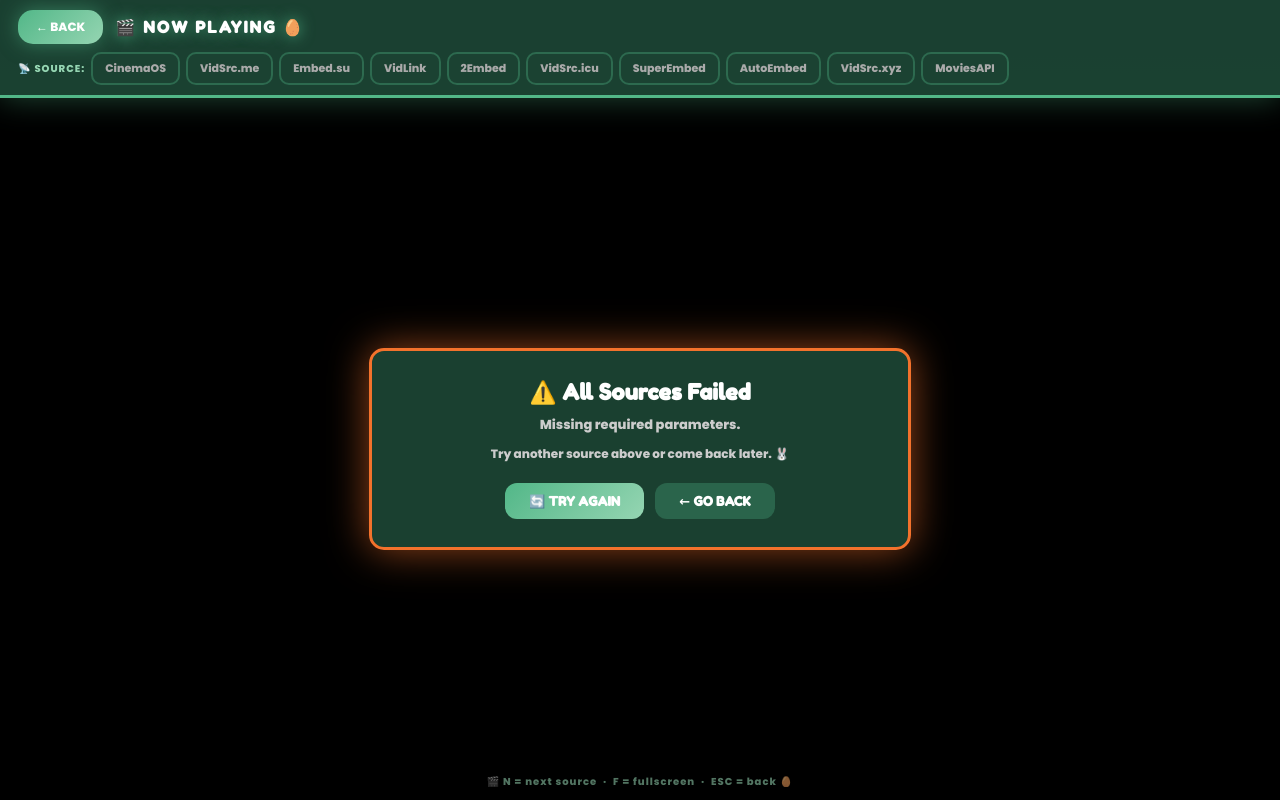
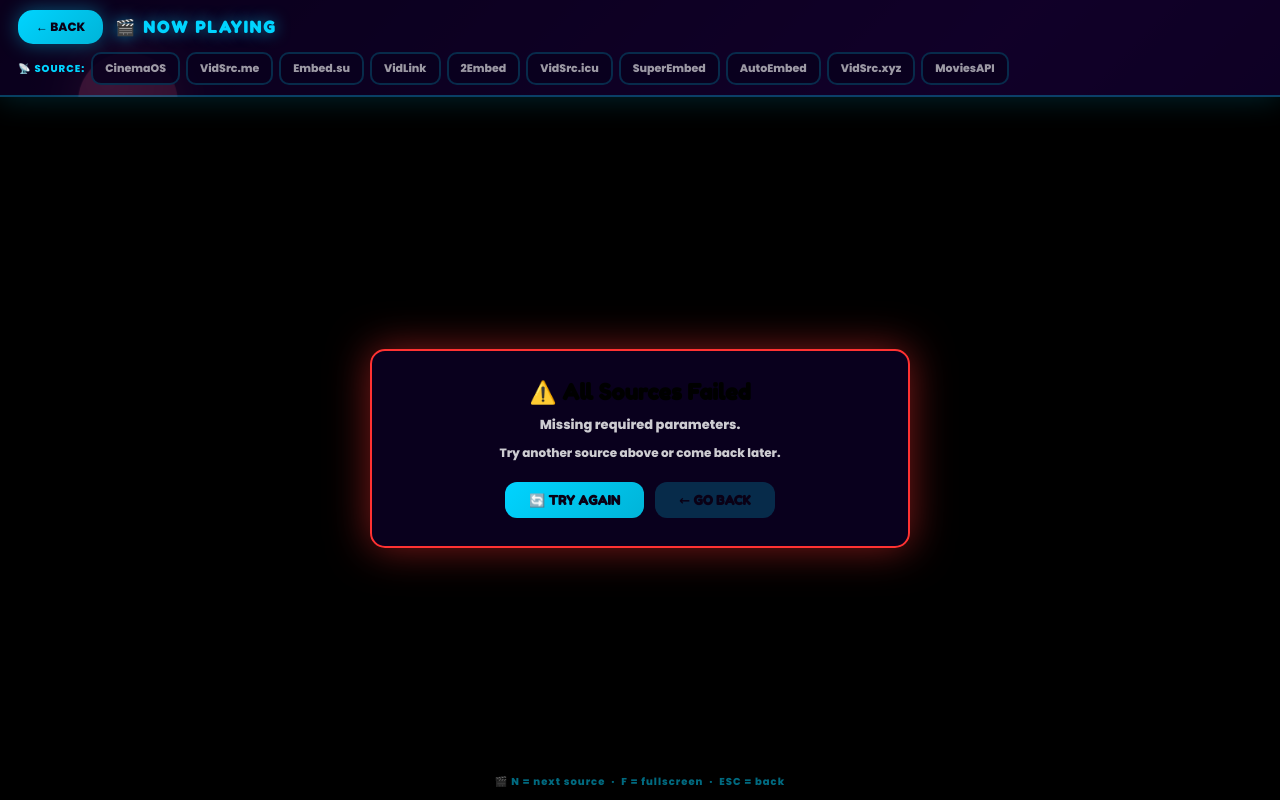
Before and after one commit to DeviousDerrick/aurababymediarebirth, a website: page public/tvplayer.html in a window 1280 px wide. Drawn offline with Linux system fonts and the light colour scheme.

Commit message:
Update tvplayer.html

```diff
--- a/public/tvplayer.html
+++ b/public/tvplayer.html
@@ -3,114 +3,417 @@
 <head>
   <meta charset="UTF-8">
   <meta name="viewport" content="width=device-width, initial-scale=1">
-  <title>🥚 Player | AuraBaby Easter 🐰</title>
+  <title>Player | AuraBaby Media</title>
   <link href="https://fonts.googleapis.com/css2?family=Fredoka+One&family=Poppins:wght@800&display=swap" rel="stylesheet">
   <style>
+    :root {
+      --primary-cyan: #00d4ff;
+      --secondary-blue: #00b4d8;
+      --neon-pink: #f72585;
+      --dark-bg: #0a0015;
+      --dark-bg-2: #1a0033;
+      --dark-bg-3: #2d0052;
+    }
+
     html, body {
-      margin: 0; padding: 0; width: 100%; height: 100%;
-      background: linear-gradient(180deg, #1a1a2e 0%, #0f3027 50%, #1b4332 100%);
-      display: flex; flex-direction: column;
-      font-family: 'Poppins', sans-serif; font-weight: 800;
+      margin: 0;
+      padding: 0;
+      width: 100%;
+      height: 100%;
+      background: linear-gradient(135deg, var(--dark-bg) 0%, var(--dark-bg-2) 25%, var(--dark-bg-3) 50%, var(--dark-bg-2) 75%, var(--dark-bg) 100%);
+      background-attachment: fixed;
+      display: flex;
+      flex-direction: column;
+      font-family: 'Poppins', sans-serif;
+      font-weight: 800;
+      overflow: hidden;
+      position: relative;
+    }
+
+    /* ════════════════════════════════════
+       SPACE ELEMENTS
+    ════════════════════════════════════ */
+
+    .planet {
+      position: fixed;
+      border-radius: 50%;
+      pointer-events: none;
+      z-index: 0;
+      animation: float 25s infinite ease-in-out;
+    }
+
+    .planet-sm {
+      width: 100px;
+      height: 100px;
+      background: radial-gradient(circle at 30% 30%, #ff6b9d, #c44569);
+      top: 10%;
+      left: 5%;
+      box-shadow: 0 0 50px rgba(255, 107, 157, 0.5);
+      animation-delay: 0s;
+    }
+
+    .planet-md {
+      width: 150px;
+      height: 150px;
+      background: radial-gradient(circle at 30% 30%, #a29bfe, #6c5ce7);
+      bottom: 20%;
+      right: 8%;
+      box-shadow: 0 0 70px rgba(162, 155, 254, 0.4);
+      animation-delay: 3s;
+    }
+
+    @keyframes float {
+      0%, 100% { transform: translateY(0) translateX(0); }
+      25% { transform: translateY(-30px) translateX(15px); }
+      50% { transform: translateY(-20px) translateX(-20px); }
+      75% { transform: translateY(-40px) translateX(10px); }
+    }
+
+    .star {
+      position: fixed;
+      width: 2px;
+      height: 2px;
+      background: rgba(255, 255, 255, 0.7);
+      border-radius: 50%;
+      z-index: 0;
+      animation: twinkle 4s ease-in-out infinite;
+    }
+
+    @keyframes twinkle {
+      0%, 100% { opacity: 0.3; transform: scale(1); }
+      50% { opacity: 1; transform: scale(1.2); }
+    }
+
+    .shooting-star {
+      position: fixed;
+      width: 1px;
+      height: 1px;
+      background: rgba(0, 212, 255, 0.9);
+      border-radius: 50%;
+      box-shadow: 0 0 10px 2px rgba(0, 212, 255, 0.6);
+      animation: shoot 4s linear infinite;
+      z-index: 0;
+    }
+
+    @keyframes shoot {
+      0% { transform: translateX(0) translateY(0); opacity: 1; }
+      70% { opacity: 1; }
+      100% { transform: translateX(-300px) translateY(300px); opacity: 0; }
+    }
+
+    .shooting-star:nth-child(1) { top: 15%; right: 25%; animation-delay: 0s; }
+    .shooting-star:nth-child(2) { top: 40%; right: 45%; animation-delay: 2s; }
+    .shooting-star:nth-child(3) { top: 25%; right: 65%; animation-delay: 4s; }
+
+    /* ════════════════════════════════════
+       HEADER
+    ════════════════════════════════════ */
+
+    .player-header {
+      background: rgba(10, 0, 30, 0.8);
+      padding: 10px 18px;
+      display: flex;
+      justify-content: space-between;
+      align-items: center;
+      border-bottom: 2px solid rgba(0, 212, 255, 0.3);
+      box-shadow: 0 0 30px rgba(0, 212, 255, 0.2);
+      z-index: 1000;
+      flex-wrap: wrap;
+      gap: 8px;
+      position: relative;
+    }
+
+    .header-left {
+      display: flex;
+      align-items: center;
+      gap: 12px;
+    }
+
+    .player-header h1 {
+      color: var(--primary-cyan);
+      font-family: 'Fredoka One', cursive;
+      font-size: 16px;
+      margin: 0;
+      text-transform: uppercase;
+      text-shadow: 0 0 15px rgba(0, 212, 255, 0.6);
+      letter-spacing: 2px;
+      white-space: nowrap;
+    }
+
+    .back-button {
+      background: linear-gradient(135deg, var(--primary-cyan), var(--secondary-blue));
+      color: var(--dark-bg);
+      border: none;
+      padding: 8px 18px;
+      border-radius: 15px;
+      font-weight: 800;
+      cursor: pointer;
+      transition: all 0.3s;
+      text-transform: uppercase;
+      box-shadow: 0 0 20px rgba(0, 212, 255, 0.4);
+      font-family: 'Poppins', sans-serif;
+      font-size: 12px;
+    }
+
+    .back-button:hover {
+      transform: translateY(-2px);
+      box-shadow: 0 0 30px rgba(0, 212, 255, 0.7);
+    }
+
+    .source-selector {
+      display: flex;
+      align-items: center;
+      gap: 6px;
+      flex-wrap: wrap;
+    }
+
+    .source-label {
+      color: var(--primary-cyan);
+      font-size: 10px;
+      text-transform: uppercase;
+      letter-spacing: 1px;
+      white-space: nowrap;
+      font-weight: 900;
+    }
+
+    .source-btn {
+      background: rgba(10, 0, 30, 0.9);
+      color: rgba(255, 255, 255, 0.6);
+      border: 2px solid rgba(0, 212, 255, 0.2);
+      padding: 6px 12px;
+      border-radius: 10px;
+      font-weight: 800;
+      font-family: 'Poppins', sans-serif;
+      font-size: 11px;
+      cursor: pointer;
+      transition: all 0.25s;
+      white-space: nowrap;
+    }
+
+    .source-btn:hover {
+      border-color: var(--primary-cyan);
+      color: var(--primary-cyan);
+      box-shadow: 0 0 15px rgba(0, 212, 255, 0.4);
+    }
+
+    .source-btn.active {
+      background: linear-gradient(135deg, var(--primary-cyan), var(--secondary-blue));
+      color: var(--dark-bg);
+      border-color: var(--white);
+      box-shadow: 0 0 20px rgba(0, 212, 255, 0.7);
+    }
+
+    .source-btn.failed {
+      border-color: #ff3232;
+      color: #ff6464;
+      opacity: 0.6;
+    }
+
+    .source-btn.loading-src {
+      border-color: var(--primary-cyan);
+      color: var(--primary-cyan);
+      animation: srcPulse 1s ease-in-out infinite;
+    }
+
+    @keyframes srcPulse {
+      0%, 100% { box-shadow: 0 0 10px rgba(0, 212, 255, 0.4); }
+      50% { box-shadow: 0 0 25px rgba(0, 212, 255, 0.8); }
+    }
+
+    /* ════════════════════════════════════
+       PLAYER CONTAINER
+    ════════════════════════════════════ */
+
+    .player-container {
+      flex: 1;
+      position: relative;
+      background: #000;
+      display: flex;
+      align-items: center;
+      justify-content: center;
       overflow: hidden;
     }
-    .player-header {
-      background: rgba(27, 67, 50, 0.95); padding: 10px 18px;
-      display: flex; justify-content: space-between; align-items: center;
-      border-bottom: 3px solid #52b788;
-      box-shadow: 0 0 30px rgba(82,183,136,0.4);
-      z-index: 1000; flex-wrap: wrap; gap: 8px;
+
+    iframe {
+      position: absolute;
+      top: 0;
+      left: 0;
+      width: 100%;
+      height: 100%;
+      border: none;
+      background: #000;
     }
-    .header-left { display: flex; align-items: center; gap: 12px; }
-    .player-header h1 {
-      color: white; font-family: 'Fredoka One', cursive; font-size: 16px;
-      margin: 0; text-transform: uppercase;
-      text-shadow: 0 0 15px rgba(82,183,136,0.8); letter-spacing: 2px; white-space: nowrap;
+
+    /* ════════════════════════════════════
+       LOADING & ERROR
+    ════════════════════════════════════ */
+
+    .loading {
+      position: absolute;
+      top: 50%;
+      left: 50%;
+      transform: translate(-50%, -50%);
+      color: var(--primary-cyan);
+      text-align: center;
+      font-weight: 800;
+      z-index: 100;
+      background: rgba(10, 0, 30, 0.95);
+      padding: 28px 36px;
+      border-radius: 15px;
+      border: 2px solid var(--primary-cyan);
+      box-shadow: 0 0 40px rgba(0, 212, 255, 0.5);
+      display: flex;
+      flex-direction: column;
+      align-items: center;
+      min-width: 260px;
     }
-    .back-button {
-      background: linear-gradient(135deg, #52b788, #95d5b2); color: white;
-      border: none; padding: 8px 18px; border-radius: 15px; font-weight: 800;
-      cursor: pointer; transition: all 0.3s; text-transform: uppercase;
-      box-shadow: 0 0 20px rgba(82,183,136,0.5); font-family: 'Poppins',sans-serif; font-size: 12px;
+
+    .loading-spinner {
+      border: 5px solid rgba(0, 212, 255, 0.2);
+      border-top: 5px solid var(--primary-cyan);
+      border-radius: 50%;
+      width: 50px;
+      height: 50px;
+      animation: spin 1s linear infinite;
+      margin: 14px auto;
+      box-shadow: 0 0 30px rgba(0, 212, 255, 0.5);
     }
-    .back-button:hover { transform: translateY(-2px); box-shadow: 0 0 30px rgba(82,183,136,0.8); }
-    .source-selector { display: flex; align-items: center; gap: 6px; flex-wrap: wrap; }
-    .source-label {
-      color: #95d5b2; font-size: 10px; text-transform: uppercase;
-      letter-spacing: 1px; white-space: nowrap; font-weight: 900;
+
+    @keyframes spin {
+      0% { transform: rotate(0deg); }
+      100% { transform: rotate(360deg); }
     }
-    .source-btn {
-      background: rgba(27,67,50,0.9); color: #aaa; border: 2px solid #2d6a4f;
-      padding: 6px 12px; border-radius: 10px; font-weight: 800;
-      font-family: 'Poppins',sans-serif; font-size: 11px; cursor: pointer;
-      transition: all 0.25s; white-space: nowrap;
+
+    .loading p {
+      margin: 4px 0;
+      font-size: 14px;
     }
-    .source-btn:hover { border-color: #52b788; color: #fff; box-shadow: 0 0 15px rgba(82,183,136,0.5); }
-    .source-btn.active { background: linear-gradient(135deg,#52b788,#95d5b2); color: white; border-color: #fff; box-shadow: 0 0 20px rgba(82,183,136,0.8); }
-    .source-btn.failed { border-color: #ff3232; color: #ff6464; opacity: 0.6; }
-    .source-btn.loading-src { border-color: #f9c74f; color: #f9c74f; animation: srcPulse 1s ease-in-out infinite; }
-    @keyframes srcPulse {
-      0%,100% { box-shadow: 0 0 10px rgba(249,199,79,0.4); }
-      50%      { box-shadow: 0 0 25px rgba(249,199,79,0.9); }
+
+    .loading .src-name {
+      color: var(--secondary-blue);
+      font-family: 'Fredoka One', cursive;
+      font-size: 15px;
     }
-    .player-container {
-      flex: 1; position: relative; background: #000;
-      display: flex; align-items: center; justify-content: center; overflow: hidden;
+
+    .loading .try-count {
+      color: rgba(0, 212, 255, 0.5);
+      font-size: 11px;
+      margin-top: 4px;
     }
-    iframe {
-      position: absolute; top: 0; left: 0;
-      width: 100%; height: 100%; border: none; background: #000;
+
+    .loading .sw-status {
+      color: var(--primary-cyan);
+      font-size: 10px;
+      letter-spacing: 1px;
+      margin-top: 3px;
     }
-    .loading {
-      position: absolute; top: 50%; left: 50%; transform: translate(-50%,-50%);
-      color: white; text-align: center; font-weight: 800; z-index: 100;
-      background: rgba(27,67,50,0.9); padding: 28px 36px; border-radius: 15px;
-      border: 3px solid #52b788; box-shadow: 0 0 40px rgba(82,183,136,0.6);
-      display: flex; flex-direction: column; align-items: center; min-width: 260px;
+
+    .error-message {
+      display: none;
+      position: absolute;
+      top: 50%;
+      left: 50%;
+      transform: translate(-50%, -50%);
+      background: rgba(10, 0, 30, 0.98);
+      color: var(--white);
+      padding: 28px;
+      border-radius: 15px;
+      text-align: center;
+      max-width: 480px;
+      width: 90%;
+      border: 2px solid #ff3232;
+      box-shadow: 0 0 40px rgba(255, 50, 50, 0.5);
+      z-index: 101;
     }
-    .loading-spinner {
-      border: 5px solid #1b4332; border-top: 5px solid #f9c74f;
-      border-radius: 50%; width: 50px; height: 50px;
-      animation: spin 1s linear infinite; margin: 14px auto;
-      box-shadow: 0 0 30px rgba(249,199,79,0.6);
+
+    .error-message h2 {
+      margin: 0 0 10px;
+      font-size: 22px;
+      font-family: 'Fredoka One', cursive;
     }
-    @keyframes spin { 0% { transform: rotate(0deg); } 100% { transform: rotate(360deg); } }
-    .loading p { margin: 4px 0; font-size: 14px; }
-    .loading .src-name { color: #95d5b2; font-family: 'Fredoka One',cursive; font-size: 15px; }
-    .loading .try-count { color: rgba(149,213,178,0.55); font-size: 11px; margin-top: 4px; }
-    .loading .sw-status { color: #f9c74f; font-size: 10px; letter-spacing: 1px; margin-top: 3px; }
-    .error-message {
-      display: none; position: absolute; top: 50%; left: 50%; transform: translate(-50%,-50%);
-      background: rgba(27,67,50,0.97); color: white; padding: 28px; border-radius: 15px;
-      text-align: center; max-width: 480px; width: 90%;
-      border: 3px solid #f3722c; box-shadow: 0 0 40px rgba(243,114,44,0.6); z-index: 101;
+
+    .error-message p {
+      margin: 8px 0;
+      line-height: 1.6;
+      font-size: 13px;
+      color: rgba(255, 255, 255, 0.8);
     }
-    .error-message h2 { margin: 0 0 10px; font-size: 22px; font-family: 'Fredoka One',cursive; }
-    .error-message p { margin: 8px 0; line-height: 1.6; font-size: 13px; color: #ccc; }
+
     .retry-button {
-      background: linear-gradient(135deg,#52b788,#95d5b2); color: white; border: none;
-      padding: 10px 24px; border-radius: 12px; font-weight: 800;
-      font-family: 'Fredoka One',cursive; cursor: pointer; margin-top: 12px;
-      transition: all 0.3s; font-size: 13px; text-transform: uppercase;
+      background: linear-gradient(135deg, var(--primary-cyan), var(--secondary-blue));
+      color: var(--dark-bg);
+      border: none;
+      padding: 10px 24px;
+      border-radius: 12px;
+      font-weight: 800;
+      font-family: 'Fredoka One', cursive;
+      cursor: pointer;
+      margin-top: 12px;
+      transition: all 0.3s;
+      font-size: 13px;
+      text-transform: uppercase;
     }
-    .retry-button:hover { transform: scale(1.05); }
+
+    .retry-button:hover {
+      transform: scale(1.05);
+      box-shadow: 0 0 20px rgba(0, 212, 255, 0.5);
+    }
+
     .hint {
-      position: fixed; bottom: 10px; left: 50%; transform: translateX(-50%);
-      color: rgba(149,213,178,0.55); font-size: 10px; pointer-events: none;
-      z-index: 999; letter-spacing: 1px; white-space: nowrap;
+      position: fixed;
+      bottom: 10px;
+      left: 50%;
+      transform: translateX(-50%);
+      color: rgba(0, 212, 255, 0.5);
+      font-size: 10px;
+      pointer-events: none;
+      z-index: 999;
+      letter-spacing: 1px;
+      white-space: nowrap;
     }
-    @media(max-width:600px){
-      .player-header { padding: 8px 10px; }
-      .player-header h1 { font-size: 12px; }
-      .source-btn { font-size: 10px; padding: 5px 8px; }
-      .source-label { display: none; }
+
+    @media(max-width: 600px) {
+      .player-header {
+        padding: 8px 10px;
+      }
+
+      .player-header h1 {
+        font-size: 12px;
+      }
+
+      .source-btn {
+        font-size: 10px;
+        padding: 5px 8px;
+      }
+
+      .source-label {
+        display: none;
+      }
     }
   </style>
 </head>
 <body>
+  <!-- Space Background Elements -->
+  <div class="star" style="top: 8%; left: 12%;"></div>
+  <div class="star" style="top: 25%; left: 22%;"></div>
+  <div class="star" style="top: 45%; left: 15%;"></div>
+  <div class="star" style="top: 65%; left: 18%;"></div>
+  <div class="star" style="top: 80%; left: 10%;"></div>
+  <div class="star" style="top: 15%; right: 18%;"></div>
+  <div class="star" style="top: 35%; right: 25%;"></div>
+  <div class="star" style="top: 55%; right: 20%;"></div>
+  <div class="star" style="top: 75%; right: 15%;"></div>
+
+  <div class="planet planet-sm"></div>
+  <div class="planet planet-md"></div>
+  <div class="shooting-star"></div>
+  <div class="shooting-star"></div>
+  <div class="shooting-star"></div>
+
   <div class="player-header">
     <div class="header-left">
       <button class="back-button" onclick="window.history.back()">← BACK</button>
-      <h1 id="playerTitle">🥚 Playing...</h1>
+      <h1 id="playerTitle">Playing...</h1>
     </div>
     <div class="source-selector">
       <span class="source-label">📡 SOURCE:</span>
@@ -120,17 +423,17 @@
   <div class="player-container">
     <div class="loading" id="loading">
       <div class="loading-spinner"></div>
-      <p>🥚 Loading...</p>
-      <p class="src-name"  id="loadingSrcName">Connecting...</p>
+      <p>🎬 Loading...</p>
+      <p class="src-name" id="loadingSrcName">Connecting...</p>
       <p class="try-count" id="tryCount"></p>
       <p class="sw-status" id="swStatus"></p>
     </div>
     <div class="error-message" id="errorMessage">
       <h2>⚠️ All Sources Failed</h2>
       <p id="errorText">Unable to load any video source.</p>
-      <p style="font-size:12px;">Try another source above or come back later. 🐰</p>
+      <p style="font-size: 12px;">Try another source above or come back later.</p>
       <button class="retry-button" onclick="tryProvider(0)">🔄 Try Again</button>
-      <button class="retry-button" onclick="window.history.back()" style="margin-left:8px;background:rgba(82,183,136,0.3);">← Go Back</button>
+      <button class="retry-button" onclick="window.history.back()" style="margin-left: 8px; background: rgba(0, 212, 255, 0.2);">← Go Back</button>
     </div>
     <iframe
       id="player"
@@ -140,7 +443,7 @@
     ></iframe>
   </div>
 
-  <div class="hint">🎬 N = next source &nbsp;·&nbsp; F = fullscreen &nbsp;·&nbsp; ESC = back 🥚</div>
+  <div class="hint">🎬 N = next source &nbsp;·&nbsp; F = fullscreen &nbsp;·&nbsp; ESC = back</div>
 
   <script>
     const params  = new URLSearchParams(window.location.search);
@@ -155,11 +458,6 @@
       return `/ocho/${enc}`;
     }
 
-    // ── PROVIDERS ─────────────────────────────────────────────────────────────
-    // CinemaOS is FIRST for both movies and TV.
-    // For TV, HLS.js sub-requests are now intercepted by our Service Worker
-    // (/media-sw.js) which routes them through /ocho/ at the network layer —
-    // fixing the CORS errors that previously broke TV show playback.
     const PROVIDERS = type === "movie" ? [
       { name: "CinemaOS",   url: () => `https://cinemaos.tech/player/${id}` },
       { name: "VidSrc.me",  url: () => `https://vidsrc.me/embed/movie?tmdb=${id}` },
@@ -184,7 +482,6 @@
       { name: "MoviesAPI",  url: () => `https://moviesapi.club/tv/${id}-${season}-${episode}` },
     ];
 
-    // ── DOM ───────────────────────────────────────────────────────────────────
     const titleEl      = document.getElementById("playerTitle");
     const loadingEl    = document.getElementById("loading");
     const loadingSrcEl = document.getElementById("loadingSrcName");
@@ -209,38 +506,32 @@
     const failed     = new Set();
 
     titleEl.textContent = type === "tv"
-      ? `🐰 S${season}E${episode} 🥚`
-      : "🎬 NOW PLAYING 🥚";
+      ? `🎬 S${season}E${episode}`
+      : "🎬 NOW PLAYING";
 
-    // ── REGISTER MEDIA SERVICE WORKER ─────────────────────────────────────────
-    // The SW intercepts ALL network requests from /ocho/ pages at the OS level,
-    // including HLS.js Web Worker threads — the REAL fix for TV show playback.
     async function registerMediaSW() {
       if (!('serviceWorker' in navigator)) {
         swStatusEl.textContent = '⚠ SW not supported';
         return false;
       }
       try {
-        swStatusEl.textContent = '🔄 Activating stream proxy...';
+        swStatusEl.textContent = '🔄 Activating stream...';
         const reg = await navigator.serviceWorker.register('/media-sw.js', { scope: '/' });
 
-        // If already active, we're good
         if (reg.active) {
-          swStatusEl.textContent = '✅ Stream proxy active';
+          swStatusEl.textContent = '✅ Stream active';
           return true;
         }
 
-        // Wait for it to activate
         return new Promise(resolve => {
           const sw = reg.installing || reg.waiting;
-          if (!sw) { swStatusEl.textContent = '✅ Stream proxy active'; resolve(true); return; }
+          if (!sw) { swStatusEl.textContent = '✅ Stream active'; resolve(true); return; }
           sw.addEventListener('statechange', function() {
             if (this.state === 'activated') {
-              swStatusEl.textContent = '✅ Stream proxy active';
+              swStatusEl.textContent = '✅ Stream active';
               resolve(true);
             }
           });
-          // Don't block forever — proceed after 3s regardless
           setTimeout(() => {
             swStatusEl.textContent = '⚡ Starting...';
             resolve(true);
@@ -248,20 +539,17 @@
         });
       } catch(err) {
         console.warn('Media SW failed:', err.message);
-        swStatusEl.textContent = '⚠ Proxy limited (no SW)';
+        swStatusEl.textContent = '⚠ Limited (no SW)';
         return false;
       }
     }
 
-    // ── INIT ──────────────────────────────────────────────────────────────────
     (async function init() {
       if (!type || !id) { showError("Missing required parameters."); return; }
-      // Register SW before playing — critical for TV show HLS interception
       await registerMediaSW();
       tryProvider(0);
     })();
 
-    // ── PLAYER LOGIC ──────────────────────────────────────────────────────────
     function setButtonState(index, state) {
       document.querySelectorAll(".source-btn").forEach(b => {
         b.classList.remove("active", "loading-src", "failed");
@@ -273,7 +561,7 @@
 
     function tryProvider(index) {
       if (index >= PROVIDERS.length) {
-        showError("All sources failed. Pick one above manually. 🐰");
+        showError("All sources failed. Pick one above manually.");
         return;
       }
 
@@ -298,7 +586,6 @@
         setTimeout(() => { loadingEl.style.display = "none"; }, 600);
       };
 
-      // Timeout — CinemaOS gets 20s (it loads slowly), others get 12s
       const timeout = (p.name === "CinemaOS" && type === "tv") ? 20000 : 12000;
       loadTimer = setTimeout(() => {
         if (!loaded) {
```
